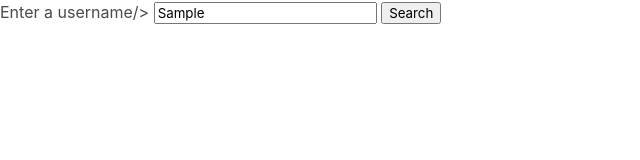
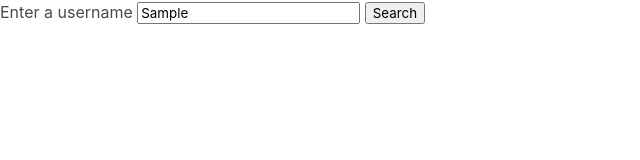
Before and after one commit to macgyversean/practiceWFetch, a plain HTML site: page index.HTML in a window 1280 px wide. Both pictures are taken after typing "Sample" into the empty fields and a click on the button "Search". Shown: the whole page, without its empty margins (0-640 px from the left). Drawn offline with nearby package versions, Linux system fonts and the light colour scheme; no server answers.

Commit message:
fixed to accept a search result

```diff
--- a/JS/index.js
+++ b/JS/index.js
@@ -4,12 +4,15 @@ document.addEventListener("DOMContentLoaded", function () {
   console.log("Content Loaded");
   const userSearch = document.getElementById("userSearch");
   const UsernameInput = document.getElementById("username");
-  const username = UsernameInput.textContent;
+  const username = UsernameInput.value;
+  UsernameInput.textContent = username.value;
   console.log(userSearch);
   console.log(UsernameInput);
-  console.log(username);
-  function GetUserInfo({ userName }) {
-    const url = `https://api.github.com/users/macgyversean`;
+
+  function GetUserInfo(username) {
+    const url = `https://api.github.com/users/${username}`;
+    console.log(username);
+    console.log(url);
     fetch(url, {
       method: "get",
       headers: {
@@ -23,10 +26,11 @@ document.addEventListener("DOMContentLoaded", function () {
         return data;
       });
   }
-
   function updateValue(e) {
     UsernameInput.textContent = e.target.value;
   }
   UsernameInput.addEventListener("input", updateValue);
-  userSearch.addEventListener("click", () => GetUserInfo({ username }));
+  userSearch.addEventListener("click", function () {
+    GetUserInfo(UsernameInput.value);
+  });
 });
--- a/index.HTML
+++ b/index.HTML
@@ -11,7 +11,7 @@
     <title>Document</title>
   </head>
   <body>
-    <label for="username">Enter a username/>
+    <label for="username">Enter a username </label>
     <input type="text" id="username"/>
       <button type="submit" id="userSearch">Search</button>
     </div>
```
